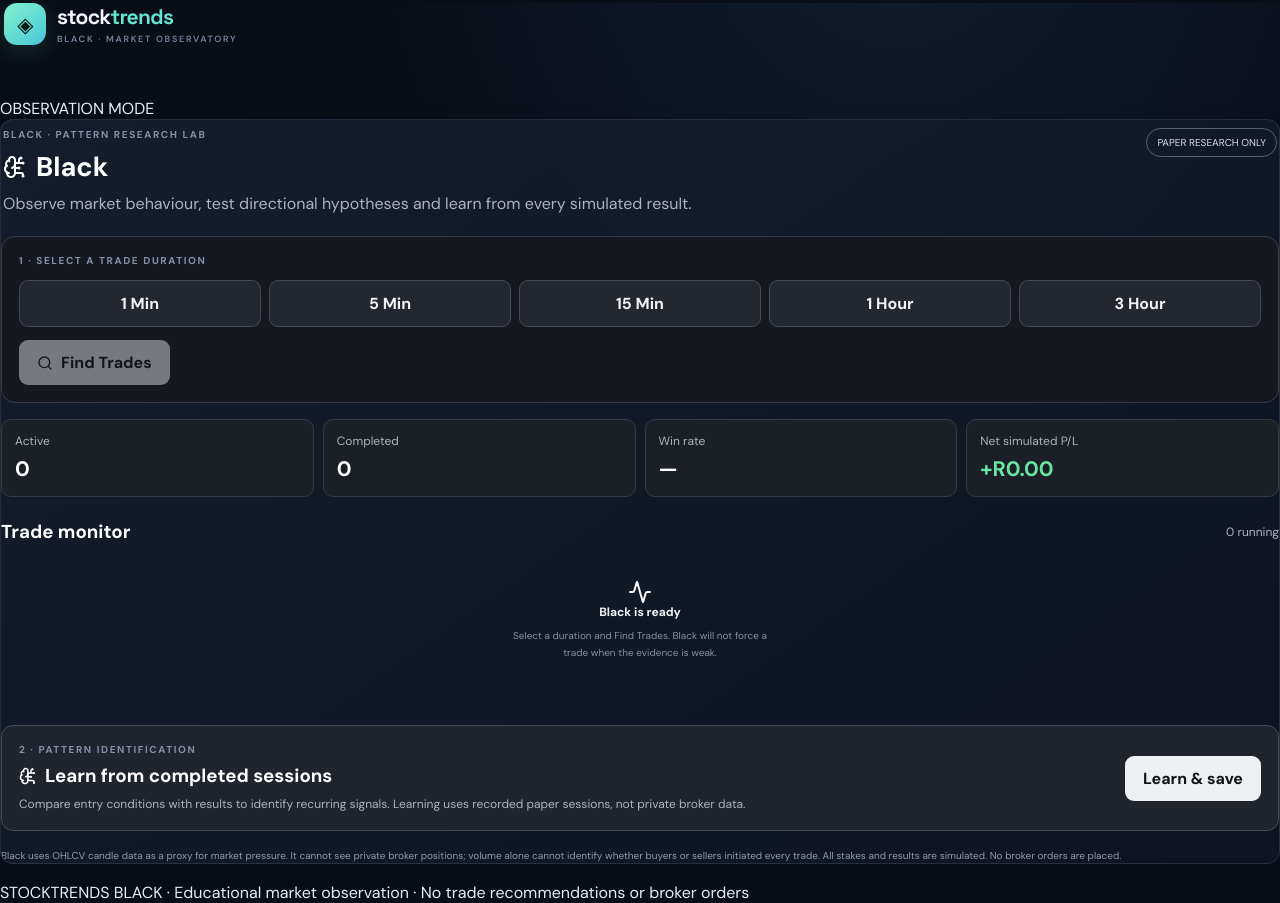
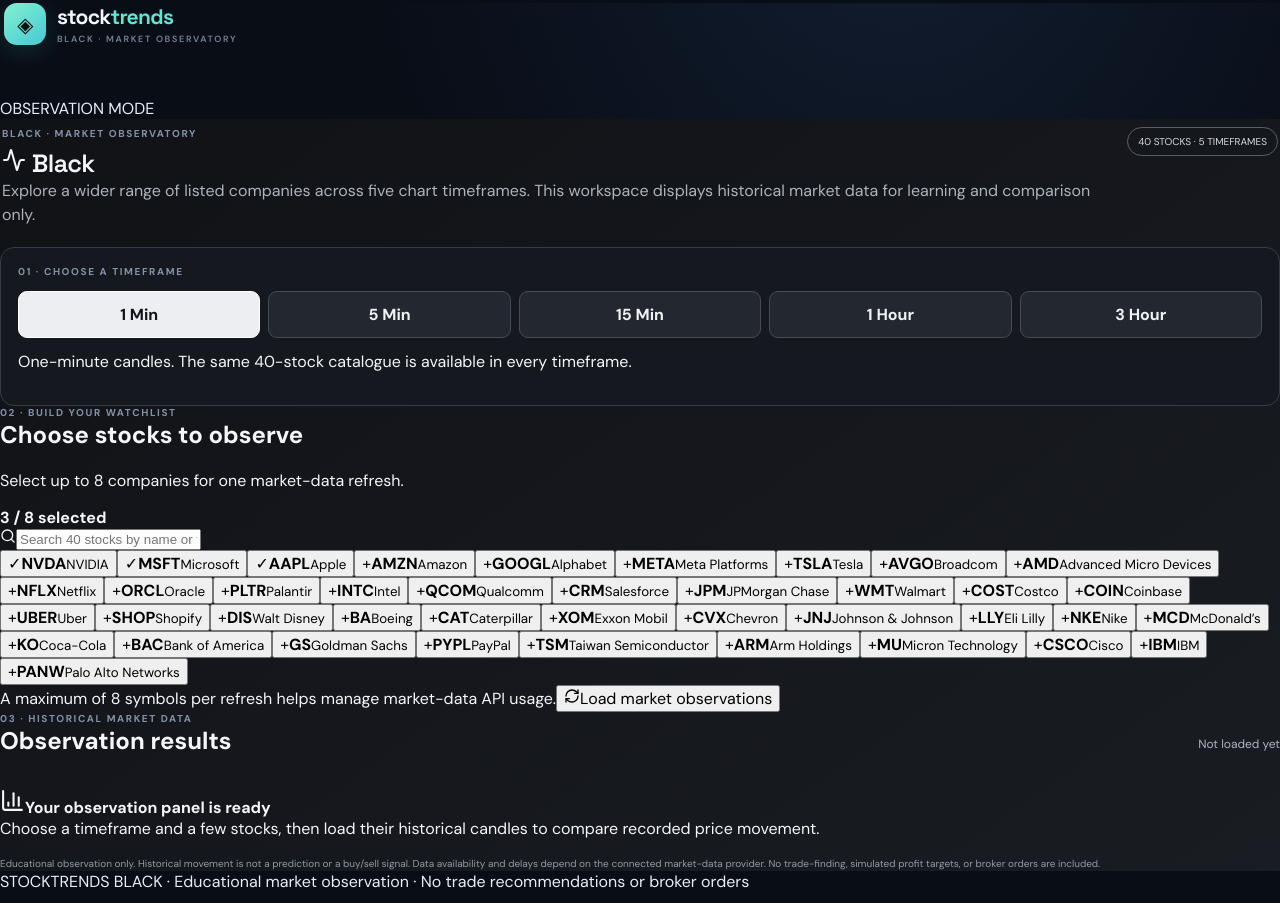
Before and after one commit to nicomonlineza-alt/Stocktrends, a React (Vite) app: page / in a window 1280 px wide. Built offline with nearby package versions, Linux system fonts and the light colour scheme.

Commit message:
Convert Black into expanded educational stock observatory

```diff
--- a/src/BlackDashboard.jsx
+++ b/src/BlackDashboard.jsx
@@ -1,113 +1,98 @@
-import { useEffect, useMemo, useRef, useState } from 'react';
-import { Activity, BrainCircuit, Clock3, Search, TrendingDown, TrendingUp } from 'lucide-react';
-import { analyzeCandles, learnIndicatorWeights } from './strategy.js';
+import { useMemo, useState } from 'react';
+import { Activity, Clock3, RefreshCw, Search, BarChart3 } from 'lucide-react';
 import './black.css';
 
 const ASSETS = [
-  ['NVDA','NVIDIA','Stock'],['MSFT','Microsoft','Stock'],['AAPL','Apple','Stock'],
-  ['AMZN','Amazon','Stock'],['BTC/USD','Bitcoin','Crypto'],['ETH/USD','Ethereum','Crypto'],
-  ['SOL/USD','Solana','Crypto'],['EUR/USD','Euro / US Dollar','Forex'],
-  ['GBP/USD','British Pound / US Dollar','Forex'],['USD/ZAR','US Dollar / Rand','Forex']
+  ['NVDA','NVIDIA'],['MSFT','Microsoft'],['AAPL','Apple'],['AMZN','Amazon'],['GOOGL','Alphabet'],
+  ['META','Meta Platforms'],['TSLA','Tesla'],['AVGO','Broadcom'],['AMD','Advanced Micro Devices'],['NFLX','Netflix'],
+  ['ORCL','Oracle'],['PLTR','Palantir'],['INTC','Intel'],['QCOM','Qualcomm'],['CRM','Salesforce'],
+  ['JPM','JPMorgan Chase'],['WMT','Walmart'],['COST','Costco'],['COIN','Coinbase'],['UBER','Uber'],
+  ['SHOP','Shopify'],['DIS','Walt Disney'],['BA','Boeing'],['CAT','Caterpillar'],['XOM','Exxon Mobil'],
+  ['CVX','Chevron'],['JNJ','Johnson & Johnson'],['LLY','Eli Lilly'],['NKE','Nike'],['MCD','McDonald’s'],
+  ['KO','Coca-Cola'],['BAC','Bank of America'],['GS','Goldman Sachs'],['PYPL','PayPal'],['TSM','Taiwan Semiconductor'],
+  ['ARM','Arm Holdings'],['MU','Micron Technology'],['CSCO','Cisco'],['IBM','IBM'],['PANW','Palo Alto Networks']
+].map(([symbol,name])=>({symbol,name}));
+
+const DURATIONS = [
+  {label:'1 Min',interval:'1min',bars:21,description:'One-minute candles'},
+  {label:'5 Min',interval:'5min',bars:21,description:'Five-minute candles'},
+  {label:'15 Min',interval:'15min',bars:21,description:'Fifteen-minute candles'},
+  {label:'1 Hour',interval:'1h',bars:21,description:'Hourly candles'},
+  {label:'3 Hour',interval:'1h',bars:21,aggregate:3,description:'Three-hour view, grouped from hourly candles'}
 ];
-const DURATIONS = [
-  {label:'1 Min',minutes:1,interval:'1min'},
-  {label:'5 Min',minutes:5,interval:'5min'},
-  {label:'15 Min',minutes:15,interval:'15min'},
-  {label:'1 Hour',minutes:60,interval:'1h'},
-  {label:'3 Hour',minutes:180,interval:'1h'}
-];
-const KEY='stocktrends-black-paper-trades-v1';
-const LEARNING_KEY='stocktrends-black-learning-v1';
-const rand=n=>'R'+Math.abs(Number(n)||0).toFixed(2);
-const pct=(entry,price,side)=>((price-entry)/entry*100)*(side==='DOWN'?-1:1);
+
+const fmt=(v)=>Number.isFinite(Number(v))?Number(v).toLocaleString(undefined,{minimumFractionDigits:2,maximumFractionDigits:2}):'—';
+const pct=(v)=>Number.isFinite(Number(v))?(Number(v)>=0?'+':'')+Number(v).toFixed(2)+'%':'—';
 
 export default function BlackDashboard(){
-  const [duration,setDuration]=useState(null);
-  const [trades,setTrades]=useState(()=>{try{return JSON.parse(localStorage.getItem(KEY)||'[]')}catch{return[]}});
-  const [learningRecords,setLearningRecords]=useState(()=>{try{return JSON.parse(localStorage.getItem(LEARNING_KEY)||'{}')}catch{return{}}});
-  const [busy,setBusy]=useState(false),[message,setMessage]=useState(''),[review,setReview]=useState(null),[clock,setClock]=useState(Date.now());
-  const polling=useRef(false);
-  const active=trades.filter(t=>!t.closedAt),closed=trades.filter(t=>t.closedAt);
-  const activeForDuration=duration?active.filter(t=>t.durationMins===duration.minutes):[];
-  const latestRunForDuration=duration?trades.filter(t=>t.durationMins===duration.minutes).reduce((latest,t)=>Math.max(latest,new Date(t.startedAt).getTime()),0):0;
-  const learnedAt=duration?new Date(learningRecords[duration.label]?.learnedAt||0).getTime():0;
-  const needsLearning=Boolean(duration&&latestRunForDuration>learnedAt);
-  const canFind=Boolean(duration&&!busy&&!activeForDuration.length&&!needsLearning);
-  const weights=useMemo(()=>learnIndicatorWeights(closed.map(t=>({side:'SELL',realizedPnl:t.pnl,entryFeatures:t.entryFeatures}))),[closed]);
-  useEffect(()=>{localStorage.setItem(KEY,JSON.stringify(trades))},[trades]);
-  useEffect(()=>{localStorage.setItem(LEARNING_KEY,JSON.stringify(learningRecords))},[learningRecords]);
-  useEffect(()=>{const id=setInterval(()=>setClock(Date.now()),1000);return()=>clearInterval(id)},[]);
-  async function candles(symbol,interval){
-    const r=await fetch('/api/market-data?symbol='+encodeURIComponent(symbol)+'&interval='+interval+'&outputsize=80');
-    const p=await r.json();if(!r.ok||!p.candles?.length)throw new Error(p.error||'No verified candles');
-    return [...p.candles].sort((a,b)=>String(a.datetime).localeCompare(String(b.datetime)));
+  const [duration,setDuration]=useState(DURATIONS[0]);
+  const [selected,setSelected]=useState(['NVDA','MSFT','AAPL']);
+  const [search,setSearch]=useState('');
+  const [observations,setObservations]=useState([]);
+  const [busy,setBusy]=useState(false);
+  const [message,setMessage]=useState('');
+  const [updatedAt,setUpdatedAt]=useState(null);
+  const filtered=useMemo(()=>ASSETS.filter(a=>(a.symbol+' '+a.name).toLowerCase().includes(search.toLowerCase())),[search]);
+
+  function toggle(symbol){
+    setSelected(old=>old.includes(symbol)?old.filter(s=>s!==symbol):old.length>=8?old:[...old,symbol]);
   }
-  async function findTrades(){
-    if(!duration||busy||activeForDuration.length||needsLearning)return;setBusy(true);setMessage('Scanning verified market candles for '+duration.label+'…');
-    const candidates=[];
-    try{
-      for(const asset of ASSETS){
-        try{
-          const rows=await candles(asset[0],duration.interval),a=analyzeCandles(rows,weights);
-          const side=a.score>=50?'UP':'DOWN';
-          const confidence=Math.max(a.score,100-a.score);
-          const quality=confidence>=62&&a.direction!=='WAIT'?'STRONG':'WATCH';
-          candidates.push({id:crypto.randomUUID?.()||String(Date.now())+asset[0],symbol:asset[0],name:asset[1],type:asset[2],direction:side,confidence,quality,entryPrice:a.price,currentPrice:a.price,startedAt:new Date().toISOString(),endsAt:new Date(Date.now()+duration.minutes*60000).toISOString(),durationMins:duration.minutes,stake:100,pnl:0,status:'RUNNING',reason:a.reason,indicators:a.indicators,entryFeatures:a.signalFeatures,volumeRatio:a.indicators.volumeRatio});
-        }catch(e){/* skip unavailable symbol */}
-      }
-      const picks=candidates.sort((a,b)=>b.confidence-a.confidence).slice(0,5);
-      if(picks.length){setTrades(old=>[...picks,...old]);const strong=picks.filter(x=>x.quality==='STRONG').length;setMessage('Found '+picks.length+' ranked simulated research candidate(s) for '+duration.label+'. '+strong+' are marked stronger; WATCH candidates are lower-confidence experiments. '+(picks.length<5?'Only '+picks.length+' had verified market data; unavailable feeds were not fabricated. ':'')+'Each uses an imaginary R100 stake.');}
-      else setMessage('No symbols returned enough verified market data for '+duration.label+'. No prices or candidates were fabricated.');
-    }finally{setBusy(false)}
+
+  async function loadObservations(){
+    if(!selected.length||busy)return;
+    setBusy(true);setMessage('Loading verified historical candles. This may take a moment…');
+    const results=[];
+    for(const symbol of selected){
+      try{
+        const response=await fetch('/api/market-data?symbol='+encodeURIComponent(symbol)+'&interval='+duration.interval+'&outputsize='+duration.bars);
+        const payload=await response.json();
+        if(!response.ok||!Array.isArray(payload.candles)||!payload.candles.length)throw new Error(payload.error||'No candle data returned');
+        const all=[...payload.candles].sort((a,b)=>String(a.datetime).localeCompare(String(b.datetime)));
+        const rows=duration.aggregate?all.slice(-duration.aggregate):all;
+        const first=rows[0],last=rows.at(-1);
+        const open=Number(first.open),close=Number(last.close);
+        const high=Math.max(...rows.map(r=>Number(r.high))),low=Math.min(...rows.map(r=>Number(r.low)));
+        const movement=open?((close-open)/open)*100:null;
+        results.push({symbol,name:ASSETS.find(a=>a.symbol===symbol)?.name||symbol,source:payload.source||'Market data provider',currency:payload.currency||'USD',interval:duration.label,candles:rows.length,open,high,low,close,movement,lastUpdated:last.datetime,volume:rows.reduce((sum,r)=>sum+(Number(r.volume)||0),0)});
+      }catch(error){results.push({symbol,name:ASSETS.find(a=>a.symbol===symbol)?.name||symbol,error:error.message});}
+    }
+    setObservations(results);setUpdatedAt(new Date().toISOString());
+    const successful=results.filter(r=>!r.error).length;
+    setMessage('Loaded '+successful+' of '+selected.length+' requested market observations. Missing provider data is shown as unavailable; no values are estimated.');
+    setBusy(false);
   }
-  async function closeTrade(t,price,reason){
-    const change=pct(t.entryPrice,price,t.direction),pnl=t.stake*change/100;
-    setTrades(old=>old.map(x=>x.id===t.id&&!x.closedAt?{...x,currentPrice:price,exitPrice:price,pnl,pnlPct:change,closedAt:new Date().toISOString(),exitReason:reason,result:pnl>=0?'PROFIT':'LOSS'}:x));
-  }
-  useEffect(()=>{
-    if(!active.length)return;
-    const id=setInterval(async()=>{
-      if(polling.current)return;polling.current=true;
-      try{for(const t of active){
-        try{
-          const rows=await candles(t.symbol,'1min'),last=rows.at(-1),price=Number(last.close);
-          if(Date.now()>=new Date(t.endsAt).getTime()){await closeTrade(t,price,'Time limit reached');continue;}
-          const a=analyzeCandles(rows,weights),opposite=t.direction==='UP'?(a.direction==='SELL / EXIT'&&a.score<42):(a.direction==='BUY SETUP'&&a.score>58);
-          const change=pct(t.entryPrice,price,t.direction);
-          setTrades(old=>old.map(x=>x.id===t.id&&!x.closedAt?{...x,currentPrice:price,pnl:x.stake*change/100,pnlPct:change}:x));
-          if(opposite)await closeTrade(t,price,'Pattern reversal detected');
-        }catch(e){/* retain last verified quote */}
-      }}finally{polling.current=false}
-    },30000);
-    return()=>clearInterval(id);
-  },[active.map(t=>t.id+':'+t.endsAt).join('|'),weights]);
-  function learn(){
-    if(!duration){setMessage('Select a time slot before saving its learning review.');return;}
-    const slotClosed=closed.filter(t=>t.durationMins===duration.minutes);
-    const rules=[
-      ['EMA trend aligned',t=>(t.entryFeatures?.trend||0)>=65],
-      ['Positive momentum',t=>(t.entryFeatures?.momentum||0)>=60],
-      ['Positive MACD',t=>(t.entryFeatures?.macd||0)>=60],
-      ['Supportive RSI',t=>(t.entryFeatures?.rsi||0)>=55],
-      ['Above-average volume',t=>(t.entryFeatures?.volume||0)>=60]
-    ];
-    const patterns=rules.map(([name,test])=>{const rows=slotClosed.filter(test),wins=rows.filter(t=>t.pnl>0).length;return{name,samples:rows.length,rate:rows.length?wins/rows.length*100:null}});
-    const record={duration:duration.label,learnedAt:new Date().toISOString(),patterns,samples:slotClosed.length,rate:slotClosed.length?slotClosed.filter(t=>t.pnl>0).length/slotClosed.length*100:null,summary:slotClosed.length>=5?'Saved pattern review for this time slot. Adaptive indicator weights also use completed Black paper sessions. Small samples remain unreliable.':'Learning saved. At least five completed sessions in this time slot are recommended before drawing reliable conclusions.'};
-    setLearningRecords(old=>({...old,[duration.label]:record}));
-    setReview(record);
-    setMessage('Learning saved for '+duration.label+'. You can now select another time slot or run this slot again.');
-  }
-  const net=closed.reduce((s,t)=>s+(Number(t.pnl)||0),0),wins=closed.filter(t=>t.pnl>0).length;
-  return <section className="panel black-dashboard">
-    <div className="black-head"><div><div className="eyebrow">BLACK · PATTERN RESEARCH LAB</div><h2><BrainCircuit/> Black</h2><p>Observe market behaviour, test directional hypotheses and learn from every simulated result.</p></div><span className="black-label">PAPER RESEARCH ONLY</span></div>
-    <div className="black-duration"><div className="eyebrow">1 · SELECT A TRADE DURATION</div><div className="black-options">{DURATIONS.map(d=><button key={d.label} className={duration?.label===d.label?'chosen':''} onClick={()=>{setDuration(d);setReview(learningRecords[d.label]||null);setMessage('');}}>{d.label}{learningRecords[d.label]?' ✓':''}</button>)}</div><button className="black-find" disabled={!canFind} onClick={findTrades}><Search size={16}/>{busy?'Scanning…':'Find Trades'}</button>{duration&&activeForDuration.length>0&&<small className="black-muted">This time slot has an active run. Other time slots remain available.</small>}{duration&&needsLearning&&<small className="black-muted">Press “Learn & save” for {duration.label} before starting its next run.</small>}{duration&&learningRecords[duration.label]&&!needsLearning&&<small className="black-muted">Learning saved for {duration.label} · last updated {new Date(learningRecords[duration.label].learnedAt).toLocaleString()}</small>}</div>
-    {message&&<div className="black-message">{message}</div>}
-    <div className="black-stats"><div><span>Active</span><b>{active.length}</b></div><div><span>Completed</span><b>{closed.length}</b></div><div><span>Win rate</span><b>{closed.length?Math.round(wins/closed.length*100)+'%':'—'}</b></div><div><span>Net simulated P/L</span><b className={net>=0?'positive-text':'negative-text'}>{net>=0?'+':'−'}{rand(net)}</b></div></div>
-    <div className="black-section-head"><h3>Trade monitor</h3><span>{active.length} running</span></div>
-    {!trades.length?<div className="empty-state"><Activity/><strong>Black is ready</strong><p>Select a duration and Find Trades. Black will not force a trade when the evidence is weak.</p></div>:
-    <div className="black-list">{trades.slice(0,20).map(t=>{const secs=Math.max(0,Math.ceil((new Date(t.endsAt).getTime()-clock)/1000)),p=t.closedAt?t.pnl:t.stake*pct(t.entryPrice,t.currentPrice||t.entryPrice,t.direction)/100;return <article className="black-trade" key={t.id}><div className="black-trade-head"><div><b>{t.symbol}</b><small>{t.name} · {t.durationMins>=60?t.durationMins/60+' hour':t.durationMins+' min'}</small></div><span className={t.direction==='UP'?'black-up':'black-down'}>{t.direction==='UP'?<TrendingUp size={13}/>:<TrendingDown size={13}/>} {t.direction} · {t.quality||'REVIEW'}</span></div><div className="black-trade-values"><span>Entry<b>{t.entryPrice}</b></span><span>Latest / exit<b>{t.closedAt?t.exitPrice:t.currentPrice}</b></span><span>{t.closedAt?'Result':'Time left'}<b className={t.closedAt?(p>=0?'positive-text':'negative-text'):''}>{t.closedAt?(p>=0?'+':'−')+rand(p):<><Clock3 size={12}/> {Math.floor(secs/60)}:{String(secs%60).padStart(2,'0')}</>}</b></span></div><small className="black-muted">{t.closedAt?t.exitReason:t.reason}</small>{t.closedAt&&<b className={p>=0?'black-win':'black-loss'}>{t.result}</b>}</article>})}</div>}
-    <div className="black-learn"><div><div className="eyebrow">2 · PATTERN IDENTIFICATION</div><h3><BrainCircuit size={18}/> Learn from completed sessions</h3><p>Compare entry conditions with results to identify recurring signals. Learning uses recorded paper sessions, not private broker data.</p></div><button onClick={learn}>Learn &amp; save</button></div>
-    {review&&<div className="black-review"><b>{review.samples} completed samples</b><span>{review.rate===null?'No measured win rate yet':'Historical paper-session win rate: '+review.rate.toFixed(1)+'%'}</span><p>{review.summary}</p><div className="black-patterns">{review.patterns.map(x=><div key={x.name}><b>{x.name}</b><small>{x.samples} samples</small><strong>{x.rate===null?'Not enough data':x.rate.toFixed(0)+'% profitable'}</strong></div>)}</div></div>}
-    <p className="black-disclaimer">Black uses OHLCV candle data as a proxy for market pressure. It cannot see private broker positions; volume alone cannot identify whether buyers or sellers initiated every trade. All stakes and results are simulated. No broker orders are placed.</p>
+
+  return <section className="black-dashboard">
+    <div className="black-head">
+      <div><div className="eyebrow">BLACK · MARKET OBSERVATORY</div><h1><Activity/> Black</h1>
+      <p>Explore a wider range of listed companies across five chart timeframes. This workspace displays historical market data for learning and comparison only.</p></div>
+      <span className="black-label">40 STOCKS · 5 TIMEFRAMES</span>
+    </div>
+
+    <div className="black-duration">
+      <div className="eyebrow">01 · CHOOSE A TIMEFRAME</div>
+      <div className="black-options">{DURATIONS.map(d=><button key={d.label} className={duration.label===d.label?'chosen':''} onClick={()=>setDuration(d)}>{d.label}</button>)}</div>
+      <p className="black-hint">{duration.description}. The same 40-stock catalogue is available in every timeframe.</p>
+    </div>
+
+    <div className="black-picker">
+      <div className="black-picker-head"><div><div className="eyebrow">02 · BUILD YOUR WATCHLIST</div><h2>Choose stocks to observe</h2><p>Select up to 8 companies for one market-data refresh.</p></div><strong className="black-count">{selected.length} / 8 selected</strong></div>
+      <label className="black-search"><Search size={16}/><input value={search} onChange={e=>setSearch(e.target.value)} placeholder="Search 40 stocks by name or ticker…"/></label>
+      <div className="black-stock-grid">{filtered.map(asset=><button key={asset.symbol} className={'black-stock-option '+(selected.includes(asset.symbol)?'selected':'')} onClick={()=>toggle(asset.symbol)} aria-pressed={selected.includes(asset.symbol)}><span className="stock-check">{selected.includes(asset.symbol)?'✓':'+'}</span><span><b>{asset.symbol}</b><small>{asset.name}</small></span></button>)}</div>
+      <div className="black-picker-actions"><span className="black-hint">A maximum of 8 symbols per refresh helps manage market-data API usage.</span><button className="black-load" disabled={!selected.length||busy} onClick={loadObservations}><RefreshCw size={16} className={busy?'spinning':''}/>{busy?'Loading observations…':'Load market observations'}</button></div>
+    </div>
+
+    {message&&<div className="black-message" role="status">{message}</div>}
+    <div className="black-section-head"><div><div className="eyebrow">03 · HISTORICAL MARKET DATA</div><h2>Observation results</h2></div><span>{updatedAt?'Updated '+new Date(updatedAt).toLocaleTimeString():'Not loaded yet'}</span></div>
+    {!observations.length?<div className="black-empty"><BarChart3 size={25}/><b>Your observation panel is ready</b><p>Choose a timeframe and a few stocks, then load their historical candles to compare recorded price movement.</p></div>:
+      <div className="black-results">{observations.map(row=><article className="black-result" key={row.symbol}>
+        <div className="black-result-top"><div><b>{row.symbol}</b><small>{row.name}</small></div><span className="black-time-chip">{row.interval}</span></div>
+        {row.error?<p className="black-error">Data unavailable: {row.error}</p>:<>
+          <div className="black-price">{row.currency} {fmt(row.close)}</div>
+          <div className="black-data-grid"><div><small>Open</small><b>{fmt(row.open)}</b></div><div><small>High</small><b>{fmt(row.high)}</b></div><div><small>Low</small><b>{fmt(row.low)}</b></div><div><small>Change in sample</small><b className={row.movement>=0?'neutral-positive':'neutral-negative'}>{pct(row.movement)}</b></div></div>
+          <div className="black-result-foot"><span>{row.candles} candle(s) · {row.source}</span><span>{row.lastUpdated}</span></div>
+        </>}
+      </article>)}</div>}
+    <p className="black-disclaimer">Educational observation only. Historical movement is not a prediction or a buy/sell signal. Data availability and delays depend on the connected market-data provider. No trade-finding, simulated profit targets, or broker orders are included.</p>
   </section>;
 }
```
